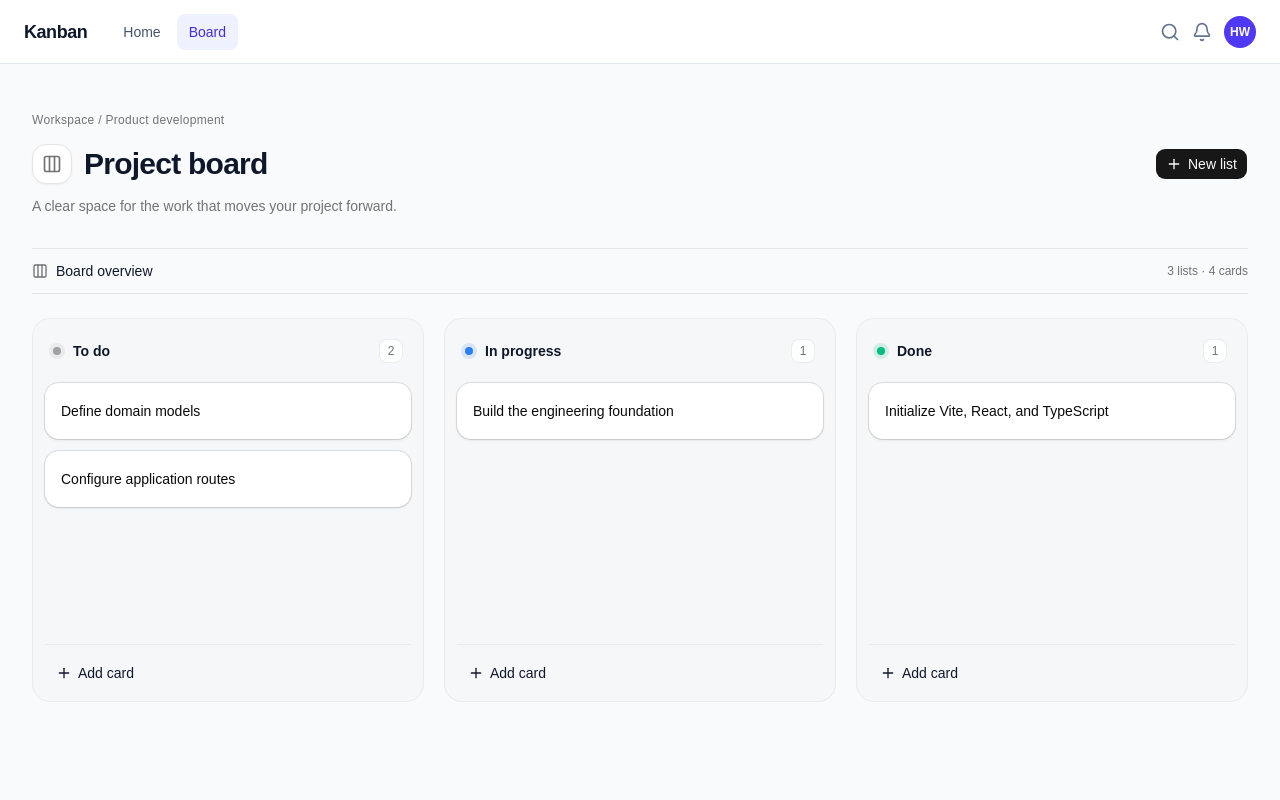
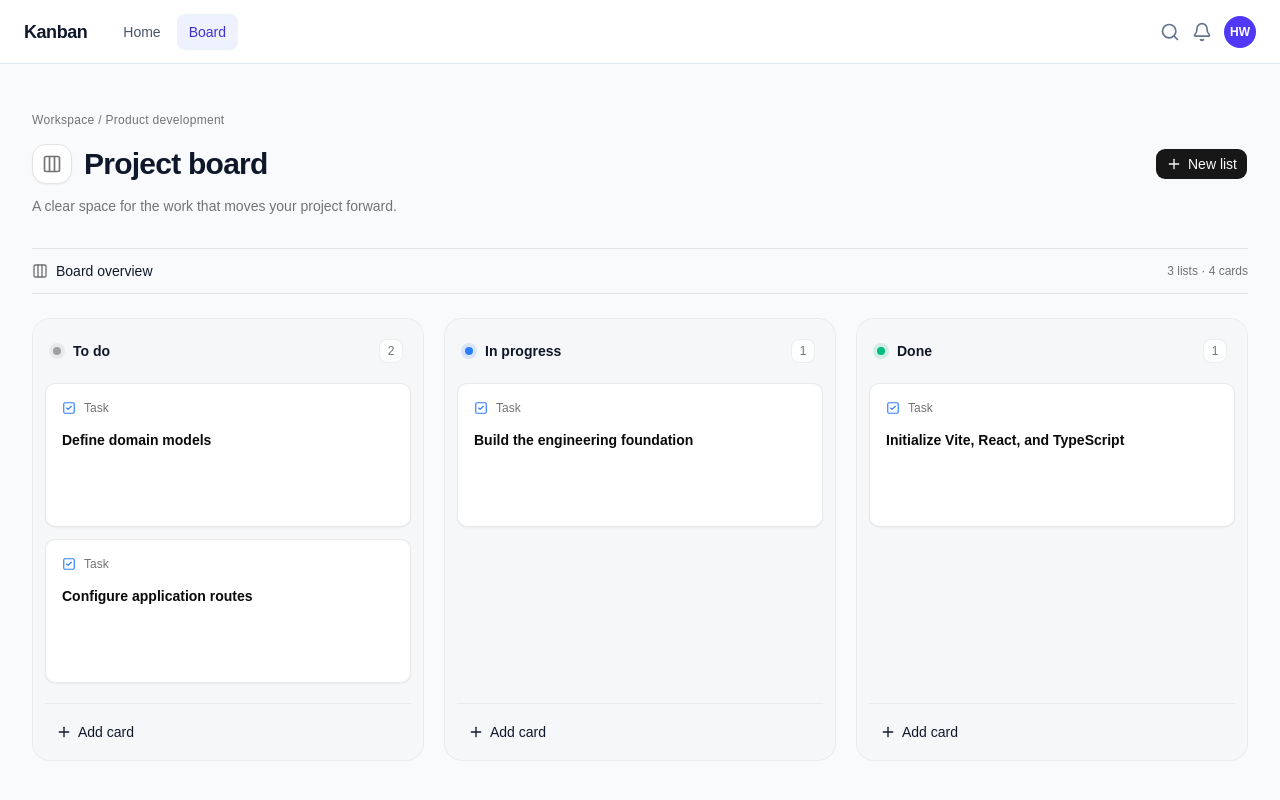
Before and after one commit to FoksWang/kanban, a React (Vite) app: page /board in a window 1280 px wide. Shown: the top 800 px of the page. Built offline with nearby package versions, Linux system fonts and the light colour scheme.

Commit message:
fix: give task tickets a distinct card layout

```diff
--- a/src/components/board/Task.tsx
+++ b/src/components/board/Task.tsx
@@ -1,4 +1,5 @@
-import { Card, CardContent } from '@/components/ui/card'
+import { SquareCheck } from 'lucide-react'
+import { Card, CardContent, CardHeader } from '@/components/ui/card'
 
 export interface TaskProps {
   title: string
@@ -8,11 +9,19 @@ export const Task = (props: TaskProps) => {
   return (
     <Card
       aria-label={props.title}
-      className="shadow-sm transition-shadow hover:shadow-md"
+      className="min-h-36 gap-3 rounded-lg border border-border/80 shadow-xs ring-0 transition-shadow hover:shadow-sm"
       role="article"
     >
-      <CardContent>
-        <h3 className="text-sm leading-6 font-medium wrap-break-word">{props.title}</h3>
+      <CardHeader>
+        <div className="flex items-center gap-2 text-xs font-medium text-muted-foreground">
+          <SquareCheck aria-hidden="true" className="size-3.5 text-blue-500" />
+          Task
+        </div>
+      </CardHeader>
+      <CardContent className="flex-1">
+        <h3 className="text-sm leading-6 font-semibold wrap-break-word text-card-foreground">
+          {props.title}
+        </h3>
       </CardContent>
     </Card>
   )
```
